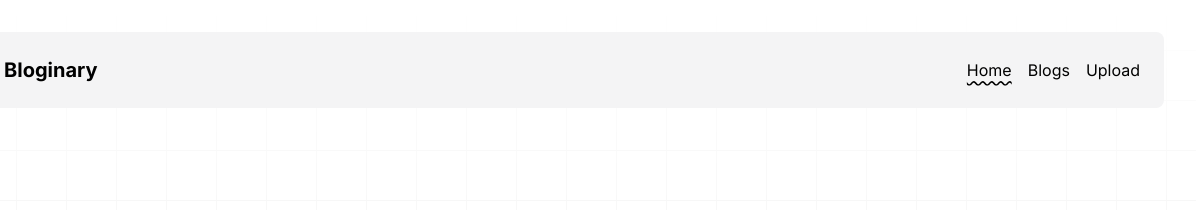
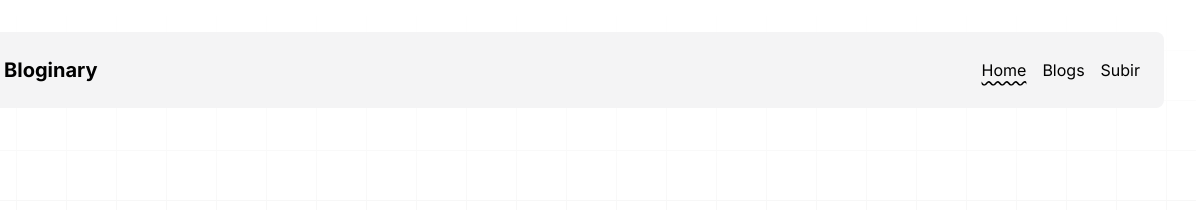
Before and after one commit to forjoa/bloginary, an Astro site: page / in a window 1280 px wide. Shown: the top 210 px of the page, 84-1280 px from the left. Built offline with nearby package versions, Linux system fonts and the light colour scheme; Astro itself is replaced by a stand-in of ours.

Commit message:
refactor: translate to spanish

```diff
--- a/src/components/Header.astro
+++ b/src/components/Header.astro
@@ -5,7 +5,7 @@ import X from '@/assets/X.astro'
 
 const pathname = new URL(Astro.request.url).pathname
 
-const urls = ['/', '/blogs', '/upload']
+const urls = ['/', '/blogs', '/subir']
 ---
 
 <header
```
